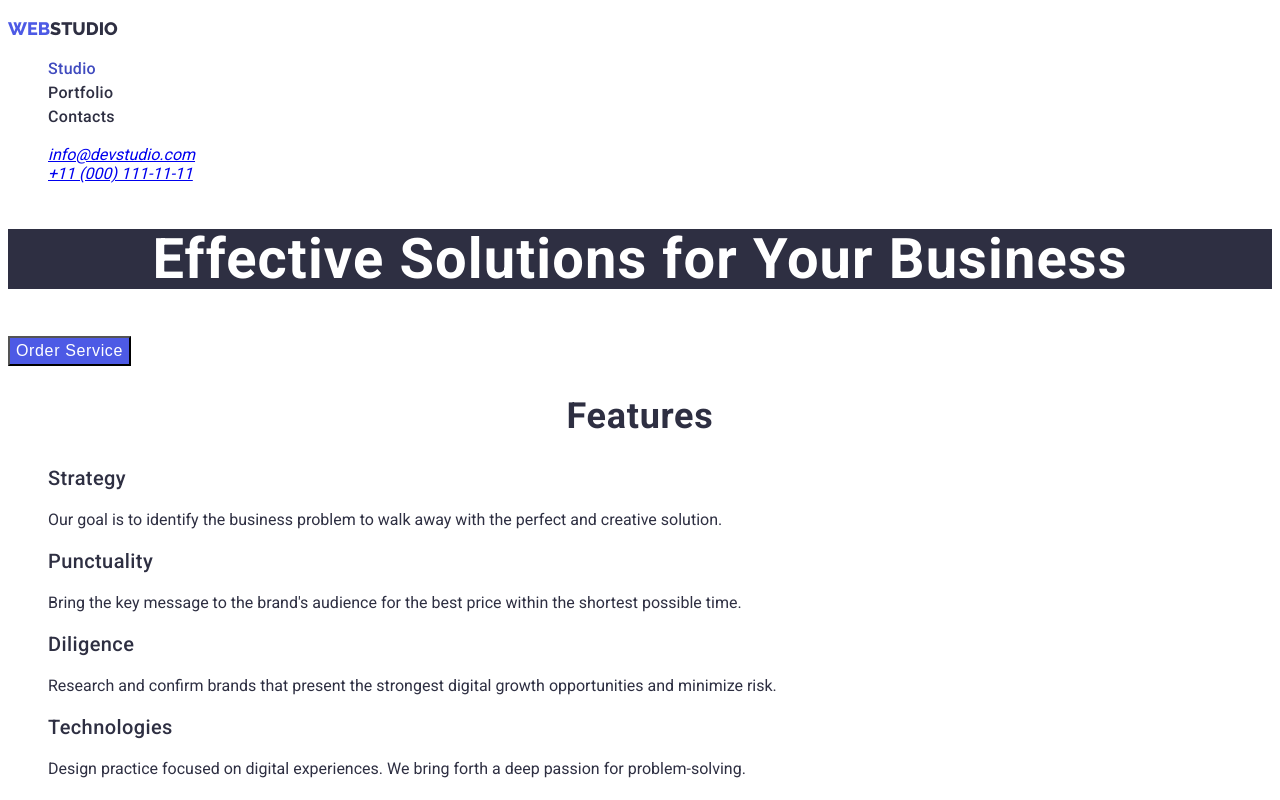
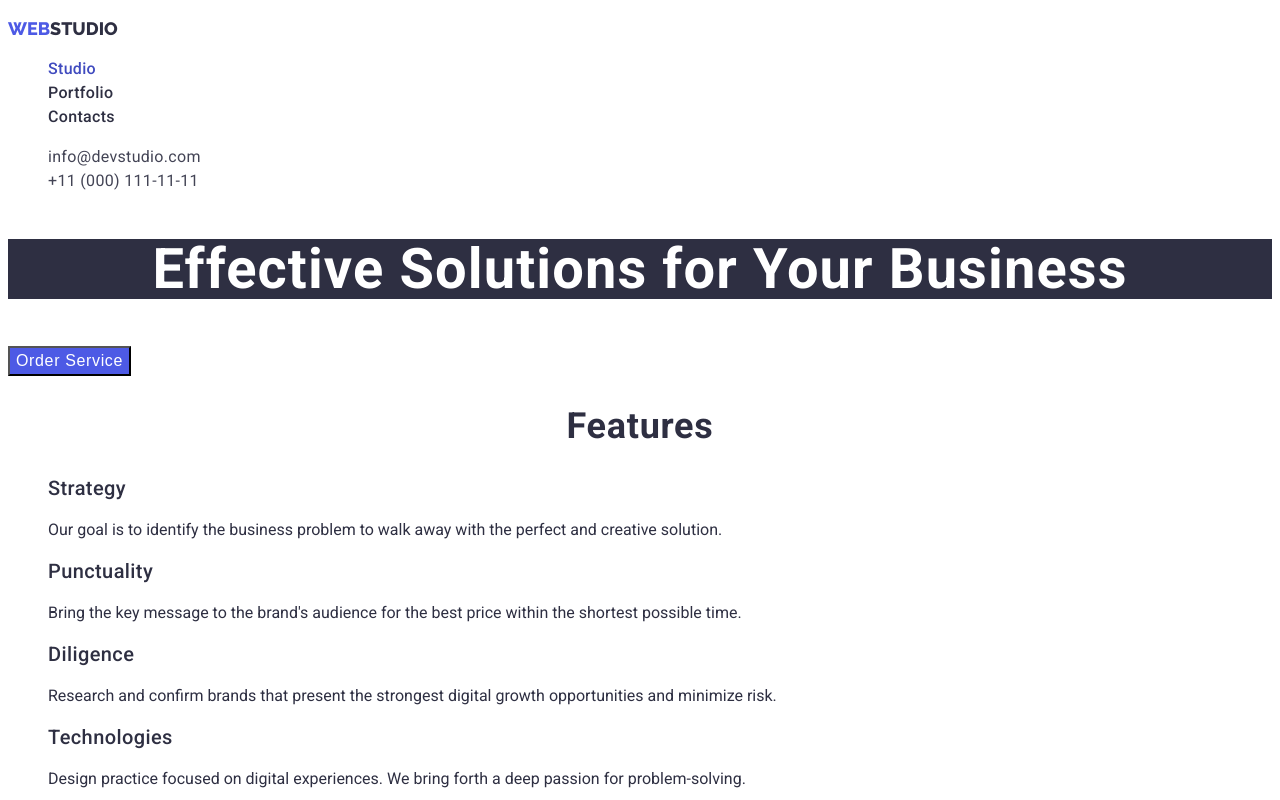
Before and after one commit to Vaku1a/goit-markup-hw-02, a plain HTML site: page index.html in a window 1280 px wide. Shown: the top 800 px of the page. Drawn offline with Linux system fonts and the light colour scheme.

Commit message:
2.6
nav elements tel and email

```diff
--- a/css/styles.css
+++ b/css/styles.css
@@ -61,6 +61,15 @@ body {
 .site-nav .link:hover,
 .site-nav .link:focus {
     color: #404BBF;
+}
+
+.contact-nav .link {
+    font-style: normal;
+    font-weight: 400;
+    font-size: 16px;
+    line-height: 24px;
+    letter-spacing: 0.02em;
+    color: var(--secondary-text-color);
 }
 
 /* Hero */
--- a/index.html
+++ b/index.html
@@ -28,8 +28,8 @@
             </ul>
             <address>
                 <ul class="contact-nav list">
-                    <li><a class="contact-link" href="mailto:info@devstudio.com">info@devstudio.com</a></li>
-                    <li><a class="contact-link" href="tel:+110001111111">+11 (000) 111-11-11</a></li>
+                    <li><a class="link" href="mailto:info@devstudio.com">info@devstudio.com</a></li>
+                    <li><a class="link" href="tel:+110001111111">+11 (000) 111-11-11</a></li>
                 </ul>
             </address>
         </nav>
```
Also changed, not shown: portfolio.html (+2 -2 lines).
